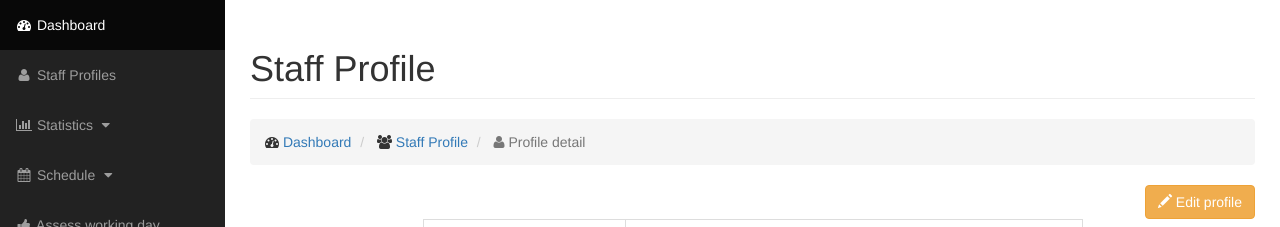
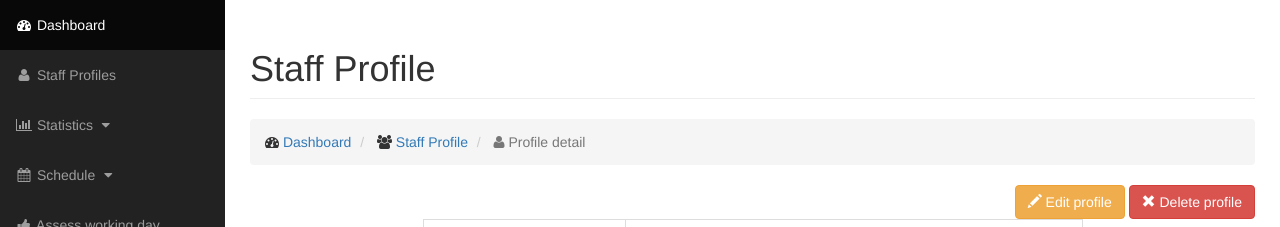
Before and after one commit to linhyo/hrm, a Django app: template templates/vietskill/profile_detail.html in a window 1280 px wide. Shown: the part 51-278 px from the top of the page. Run offline with Django 3.2, Linux system fonts and the light colour scheme; the template is opened without the code that fills it, so the values that code supplies are empty; parts of the project's set-up code (start-up, migrations or seed data) failed here and were passed over; some libraries are stand-ins or nearby versions.

Commit message:
Update delete function

```diff
--- a/templates/vietskill/profile_detail.html
+++ b/templates/vietskill/profile_detail.html
@@ -28,6 +28,32 @@
         <div class="col-lg-12 text-right">
             <a href="{% url 'profile_edit' pk=profile.pk %}" class="btn btn-warning" role="button">
                 <span class="glyphicon glyphicon-pencil"></span> Edit profile</a>
+            <button type="button" class="btn btn-danger" data-toggle="modal" data-target="#myModal">
+                <span class="glyphicon glyphicon-remove"></span> Delete profile
+            </button>
+
+            <!-- Modal -->
+            <div class="modal fade" id="myModal" tabindex="-1" role="dialog" aria-labelledby="myModalLabel"
+                 aria-hidden="true">
+                <div class="modal-dialog">
+                    <div class="modal-content">
+                        <div class="modal-header">
+                            <button type="button" class="close" data-dismiss="modal" aria-label="Close"><span
+                                    aria-hidden="true">&times;</span></button>
+                            <h4 class="modal-title text-left" id="myModalLabel">Delete profile</h4>
+                        </div>
+                        <div class="modal-body">
+                            <p class="text-center">Are you sure you want to delete this profile?</p>
+                        </div>
+                        <div class="modal-footer">
+                            <button type="button" class="btn btn-default" data-dismiss="modal">Cancel</button>
+                            <a href="{% url 'profile_delete' pk=profile.pk %}" class="btn btn-danger" role="button">
+                                OK</a>
+                            {# <button type="button" class="btn btn-primary">OK</button>#}
+                        </div>
+                    </div>
+                </div>
+            </div>
         </div>
     </div>{# /.row  #}
 
```
